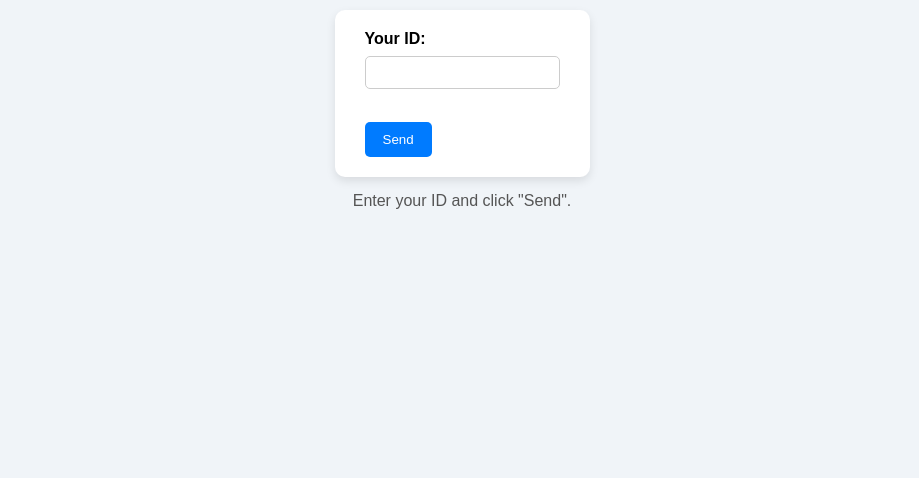
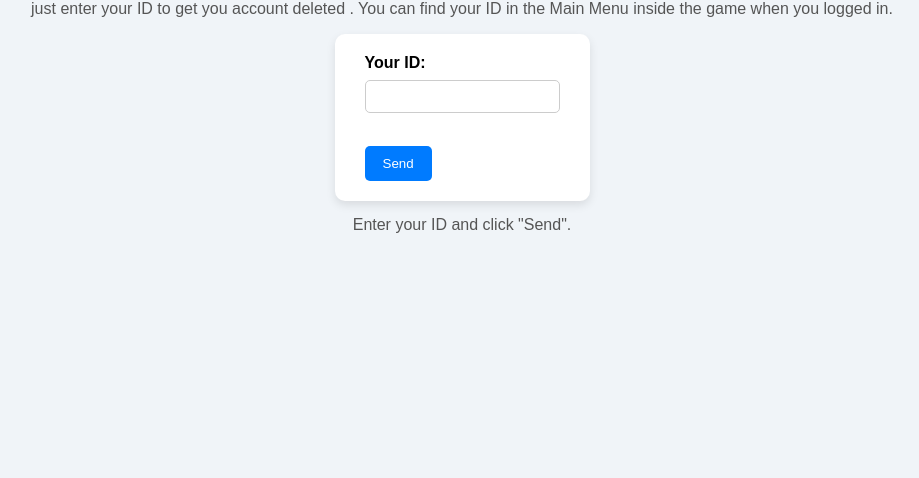
Before and after one commit to ahmed-albayati/CStoDeleteAccount, a plain HTML site: page index.html in a window 1280 px wide. Shown: the part 322-800 px from the top of the page, without its empty margins (178-1097 px from the left). Drawn offline with Linux system fonts and the light colour scheme.

Commit message:
Update index.html

```diff
--- a/index.html
+++ b/index.html
@@ -7,6 +7,8 @@
 </head>
 <body>
   <h1>Enter Your ID</h1>
+  <p>just enter your ID to get you account deleted .
+     You can find your ID in the Main Menu inside the game when you logged in. </p>
   <form action="mailto:ahmed.andreas.maroof@gmail.com" method="post" enctype="text/plain">
     <label for="user-id">Your ID:</label>
     <input type="text" id="user-id" name="user-id" required
```
